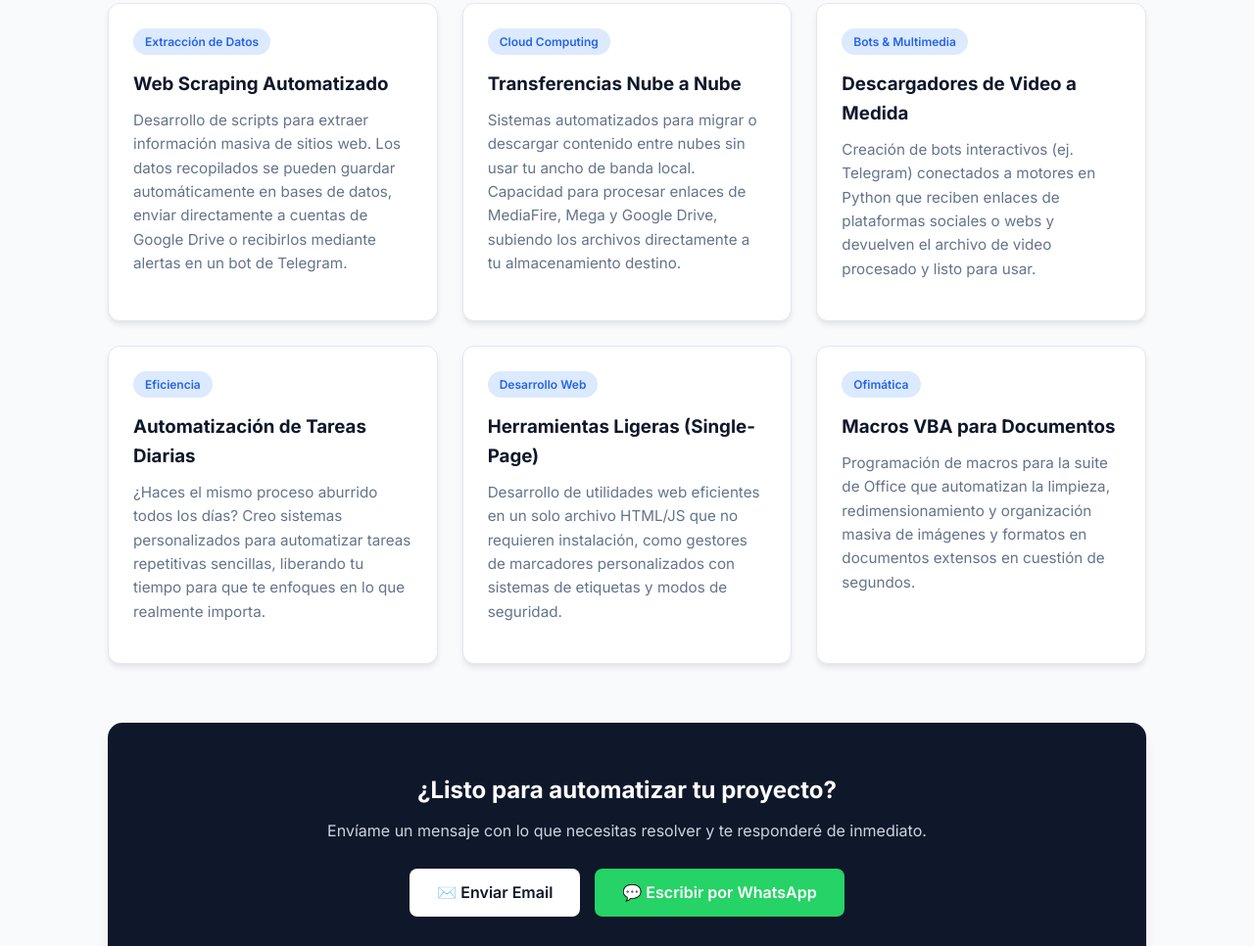
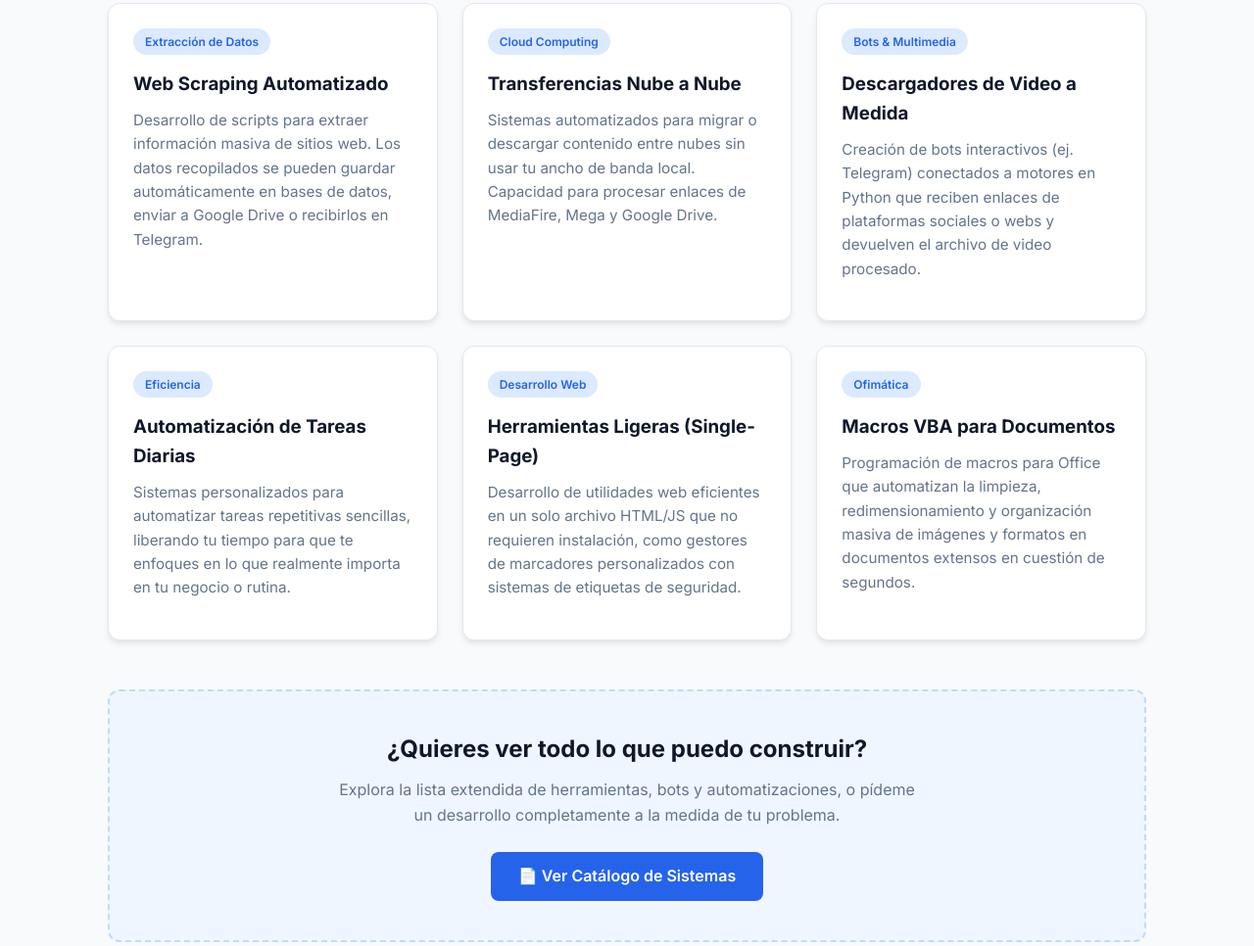
Before and after one commit to andrestecno1/MiPortafolio, a plain HTML site: page index.html in a window 1280 px wide. Shown: the part 593-1559 px from the top of the page at 98% size. Drawn offline with Linux system fonts and the light colour scheme.

Commit message:
index.html

```diff
--- a/index.html
+++ b/index.html
@@ -114,6 +114,39 @@
             border: 1px solid rgba(255, 255, 255, 0.2);
         }
 
+        /* Sección de Enlace al Catálogo */
+        .catalog-cta {
+            background: #eff6ff;
+            border: 2px dashed #bfdbfe;
+            border-radius: 12px;
+            padding: 40px 20px;
+            text-align: center;
+            margin-top: 50px;
+        }
+
+        .catalog-cta h3 {
+            color: var(--dark);
+            font-size: 1.5rem;
+            margin-bottom: 10px;
+        }
+
+        .catalog-cta p {
+            color: var(--gray);
+            margin-bottom: 25px;
+            max-width: 600px;
+            margin-left: auto;
+            margin-right: auto;
+        }
+
+        .btn-catalog {
+            background: var(--primary);
+            color: white;
+        }
+
+        .btn-catalog:hover {
+            background: #1d4ed8;
+        }
+
         /* Contacto */
         .contact-box {
             background: var(--dark);
@@ -121,7 +154,7 @@
             border-radius: 15px;
             padding: 50px 30px;
             text-align: center;
-            margin-top: 60px;
+            margin-top: 50px;
             box-shadow: 0 10px 15px -3px rgba(0,0,0,0.1);
         }
 
@@ -142,26 +175,12 @@
             transition: all 0.3s;
         }
 
-        .btn-email {
-            background: white;
-            color: var(--dark);
-        }
-
+        .btn-email { background: white; color: var(--dark); }
         .btn-email:hover { background: #f1f5f9; }
-
-        .btn-wa {
-            background: #25D366;
-            color: white;
-        }
-
+        .btn-wa { background: #25D366; color: white; }
         .btn-wa:hover { background: #20bd5a; }
 
-        footer {
-            text-align: center;
-            padding: 40px;
-            color: var(--gray);
-            font-size: 0.9rem;
-        }
+        footer { text-align: center; padding: 40px; color: var(--gray); font-size: 0.9rem; }
     </style>
 </head>
 <body>
@@ -189,39 +208,45 @@
             <div class="project-card">
                 <span class="tag">Extracción de Datos</span>
                 <h3>Web Scraping Automatizado</h3>
-                <p>Desarrollo de scripts para extraer información masiva de sitios web. Los datos recopilados se pueden guardar automáticamente en bases de datos, enviar directamente a cuentas de Google Drive o recibirlos mediante alertas en un bot de Telegram.</p>
+                <p>Desarrollo de scripts para extraer información masiva de sitios web. Los datos recopilados se pueden guardar automáticamente en bases de datos, enviar a Google Drive o recibirlos en Telegram.</p>
             </div>
 
             <div class="project-card">
                 <span class="tag">Cloud Computing</span>
                 <h3>Transferencias Nube a Nube</h3>
-                <p>Sistemas automatizados para migrar o descargar contenido entre nubes sin usar tu ancho de banda local. Capacidad para procesar enlaces de MediaFire, Mega y Google Drive, subiendo los archivos directamente a tu almacenamiento destino.</p>
+                <p>Sistemas automatizados para migrar o descargar contenido entre nubes sin usar tu ancho de banda local. Capacidad para procesar enlaces de MediaFire, Mega y Google Drive.</p>
             </div>
 
             <div class="project-card">
                 <span class="tag">Bots & Multimedia</span>
                 <h3>Descargadores de Video a Medida</h3>
-                <p>Creación de bots interactivos (ej. Telegram) conectados a motores en Python que reciben enlaces de plataformas sociales o webs y devuelven el archivo de video procesado y listo para usar.</p>
+                <p>Creación de bots interactivos (ej. Telegram) conectados a motores en Python que reciben enlaces de plataformas sociales o webs y devuelven el archivo de video procesado.</p>
             </div>
 
             <div class="project-card">
                 <span class="tag">Eficiencia</span>
                 <h3>Automatización de Tareas Diarias</h3>
-                <p>¿Haces el mismo proceso aburrido todos los días? Creo sistemas personalizados para automatizar tareas repetitivas sencillas, liberando tu tiempo para que te enfoques en lo que realmente importa.</p>
+                <p>Sistemas personalizados para automatizar tareas repetitivas sencillas, liberando tu tiempo para que te enfoques en lo que realmente importa en tu negocio o rutina.</p>
             </div>
 
             <div class="project-card">
                 <span class="tag">Desarrollo Web</span>
                 <h3>Herramientas Ligeras (Single-Page)</h3>
-                <p>Desarrollo de utilidades web eficientes en un solo archivo HTML/JS que no requieren instalación, como gestores de marcadores personalizados con sistemas de etiquetas y modos de seguridad.</p>
+                <p>Desarrollo de utilidades web eficientes en un solo archivo HTML/JS que no requieren instalación, como gestores de marcadores personalizados con sistemas de etiquetas de seguridad.</p>
             </div>
 
             <div class="project-card">
                 <span class="tag">Ofimática</span>
                 <h3>Macros VBA para Documentos</h3>
-                <p>Programación de macros para la suite de Office que automatizan la limpieza, redimensionamiento y organización masiva de imágenes y formatos en documentos extensos en cuestión de segundos.</p>
+                <p>Programación de macros para Office que automatizan la limpieza, redimensionamiento y organización masiva de imágenes y formatos en documentos extensos en cuestión de segundos.</p>
             </div>
 
+        </div>
+
+        <div class="catalog-cta">
+            <h3>¿Quieres ver todo lo que puedo construir?</h3>
+            <p>Explora la lista extendida de herramientas, bots y automatizaciones, o pídeme un desarrollo completamente a la medida de tu problema.</p>
+            <a href="sistemas.html" class="btn btn-catalog">📄 Ver Catálogo de Sistemas</a>
         </div>
 
         <div class="contact-box">
```
